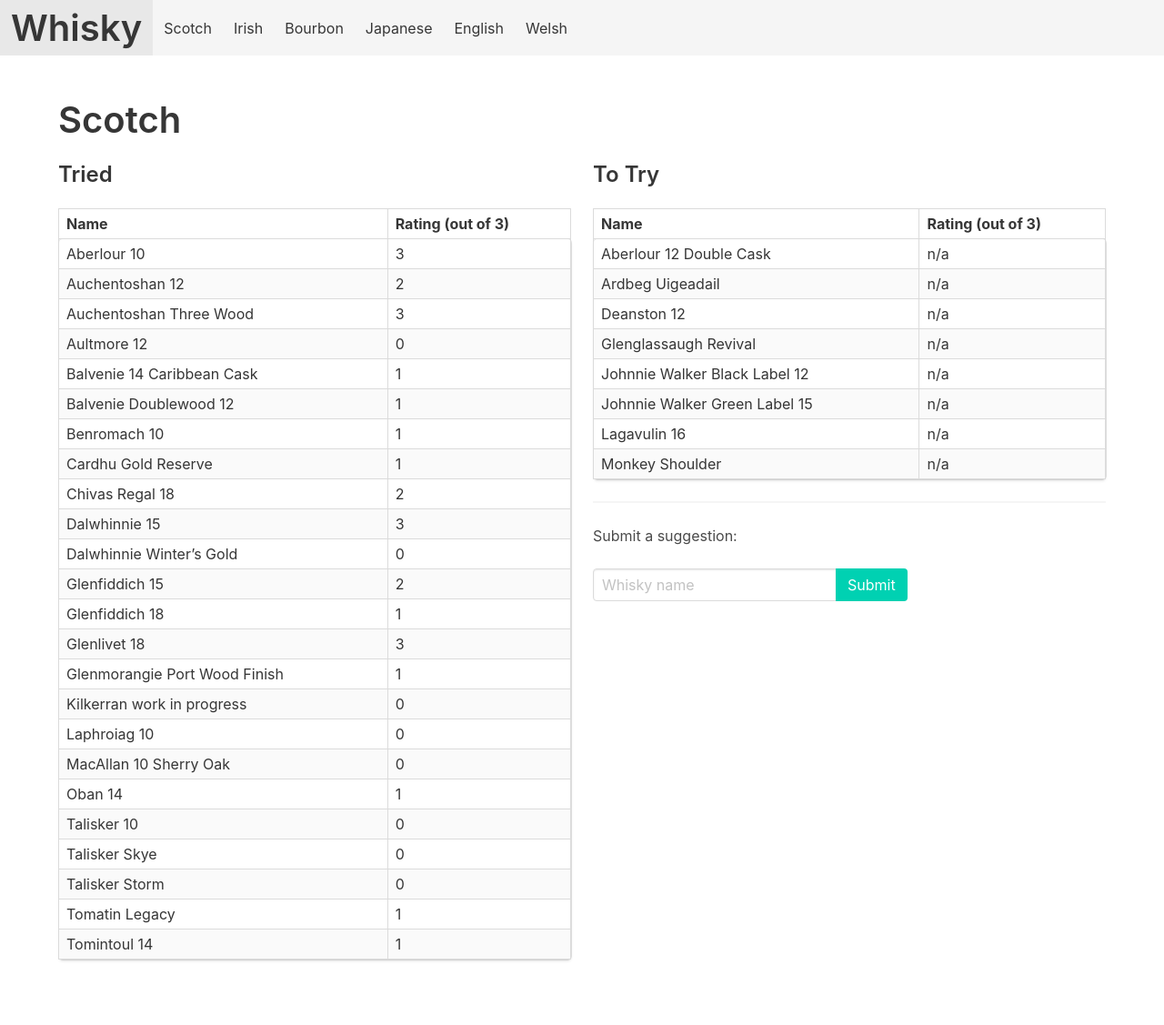
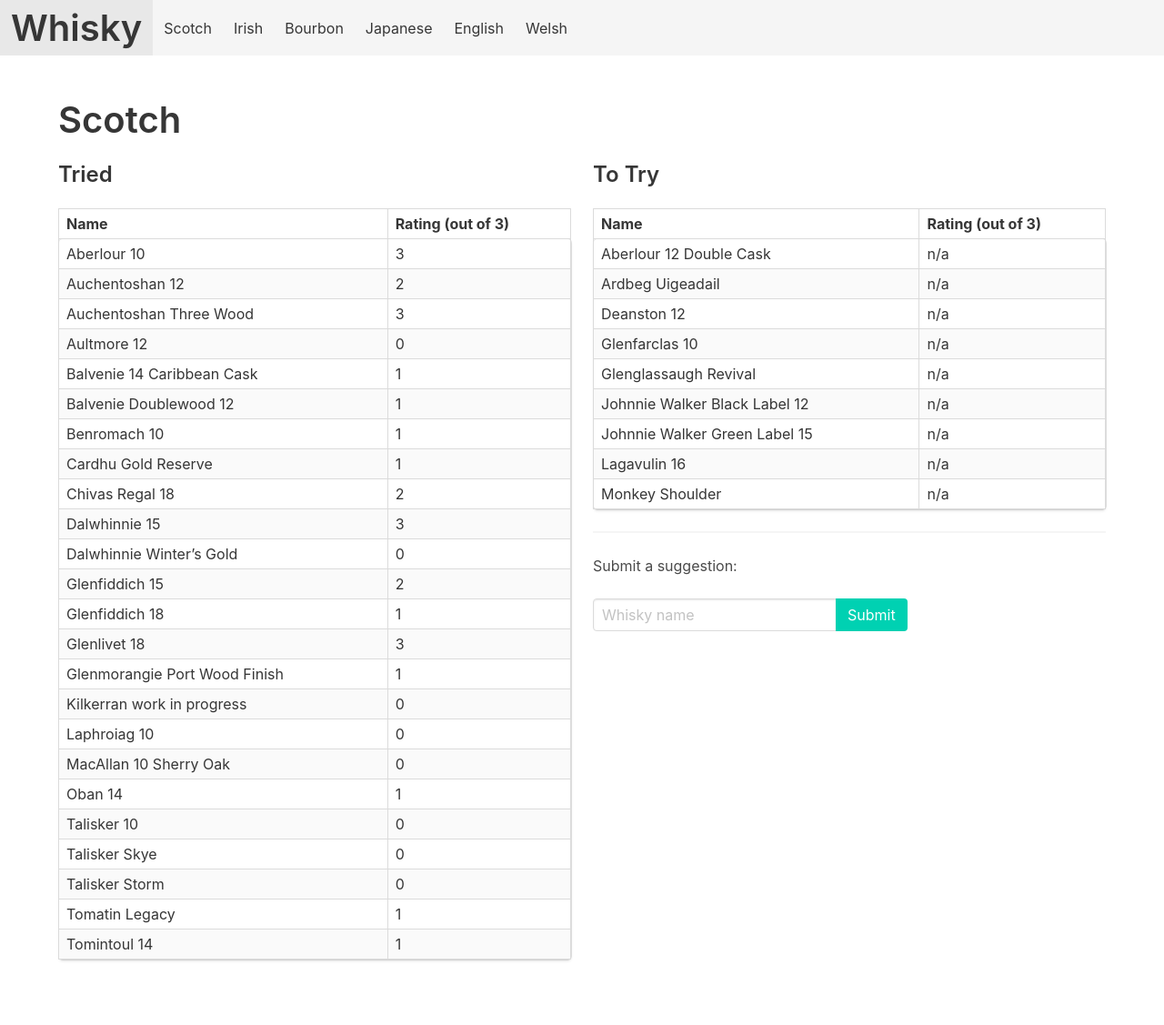
Before and after one commit to grega/whisky, a Jekyll site: the page built from scotch.html, in a window 1280 px wide. Shown: the whole page at 91% size. Built offline with Jekyll 4.4.1, drawn with Linux system fonts in a browser that asks for light colours.

Commit message:
Add Glenfarclas 10

```diff
--- a/_data/scotch/to_try.yml
+++ b/_data/scotch/to_try.yml
@@ -6,3 +6,4 @@
 - name: Aberlour 12 Double Cask
 - name: Deanston 12
 - name: Glenglassaugh Revival
+- name: Glenfarclas 10
```
